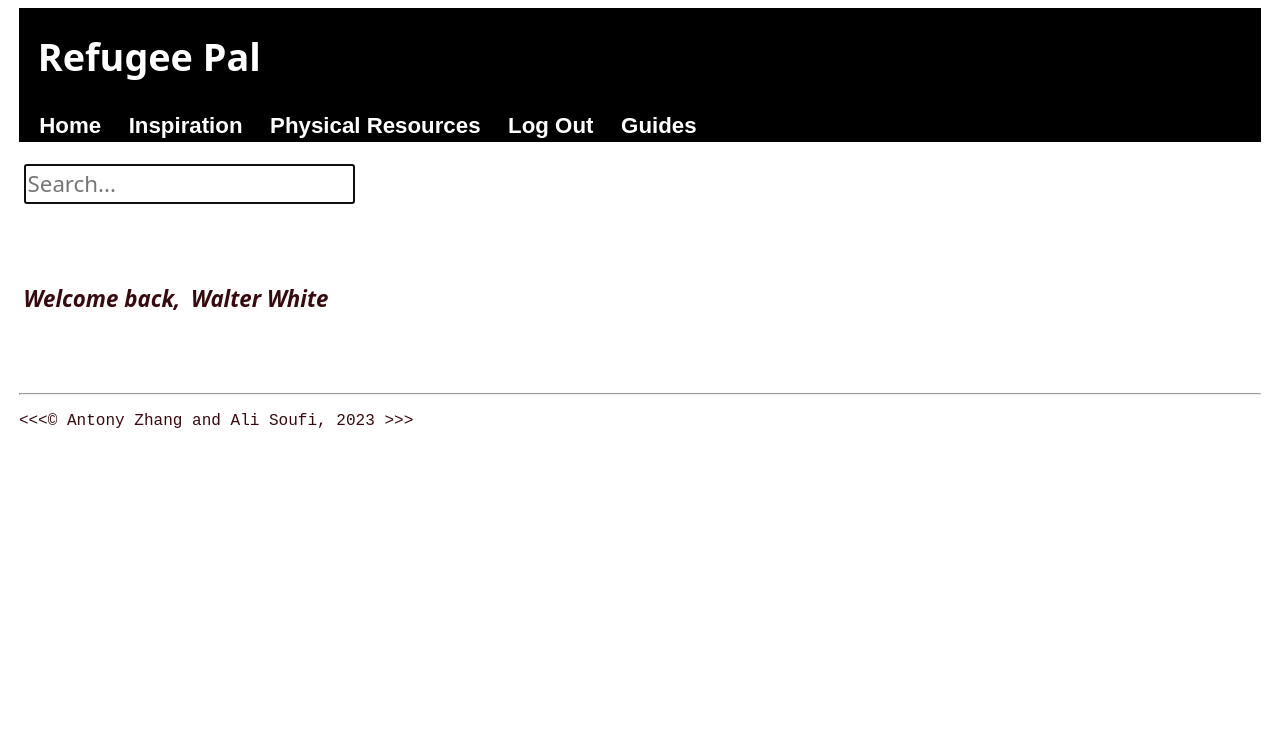
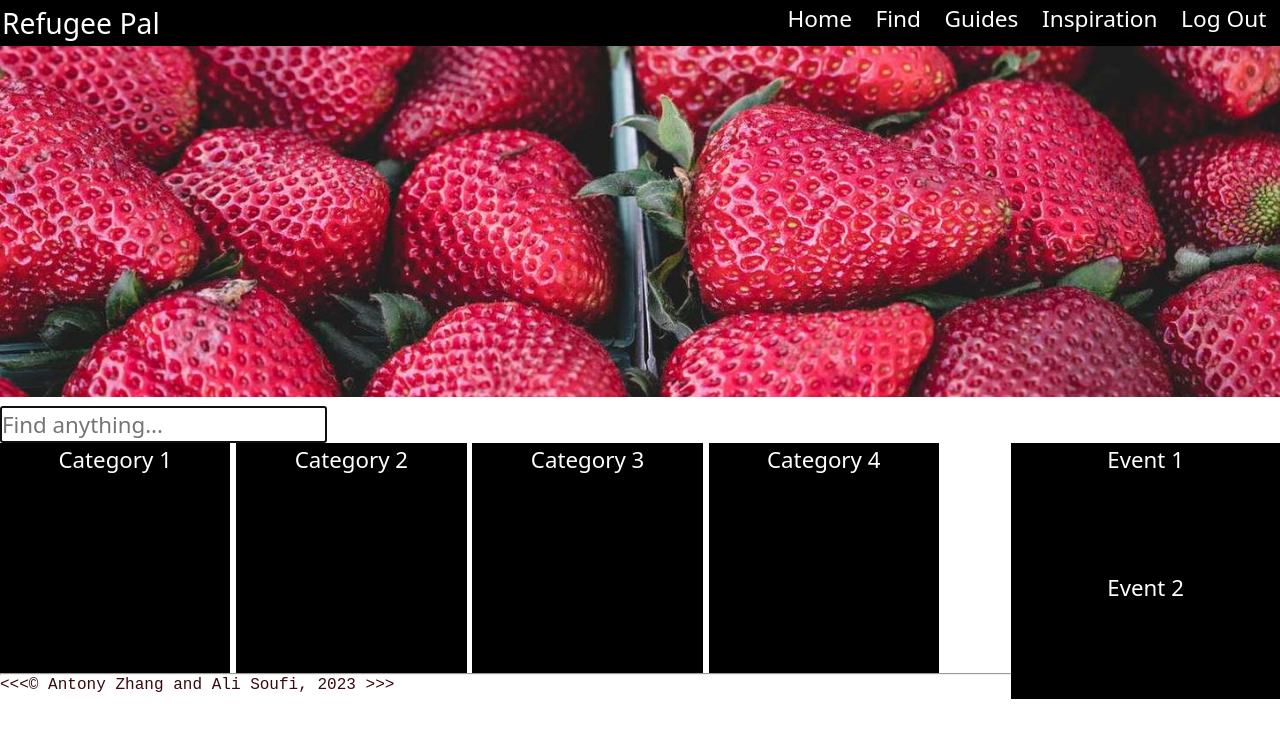
Before and after one commit to Refugee-Pal/Refugee-Pal-alpha, a plain HTML site: page homepage.html in a window 1280 px wide. Drawn offline with Linux system fonts and the light colour scheme.

Commit message:
Replaced taskbar, reset CSS, added new homepage layout NOTE: Some pages may be bugged

```diff
--- a/homepage.html
+++ b/homepage.html
@@ -11,20 +11,38 @@
 
     <body>
         <header>
-            <div class="black"><h1>Refugee Pal</h1>
+            <!-- <div class="black"><h1>Refugee Pal</h1>
             <nav>
                 <h3 class="taskbar"><a href="homepage.html">&nbsp;Home&nbsp;</a>
                 <a href="about us.html">&nbsp;Inspiration&nbsp;</a>
                 <a href="physical-resources.html">&nbsp;Physical Resources&nbsp;</a>
                 <a href="landing.html">&nbsp;Log Out&nbsp;</a>
                 <a href="guides.html">&nbsp;Guides&nbsp;</a></h3></div>
-                <form action="https://httpbin.org/get" method="get"></h3>
-                    <input type="search" name="searchBar" id="searchBar" required autofocus placeholder="Search...">
-                </form>
+            </nav> -->
+            <nav class="black">
+                <span>Refugee Pal</span>
+                <a href="landing.html">&nbsp;&nbsp;Log Out&nbsp;&nbsp;</a>
+                <a href="about us.html">&nbsp;&nbsp;Inspiration&nbsp;&nbsp;</a>
+                <a href="guides.html">&nbsp;&nbsp;Guides&nbsp;&nbsp;</a>
+                <a href="physical-resources.html">&nbsp;&nbsp;Find&nbsp;&nbsp;</a>
+                <a href="homepage.html">&nbsp;&nbsp;Home&nbsp;&nbsp;</a>
             </nav>
         </header>
         <main>
-            <h3><em><p>Welcome back, <strong>Walter White</strong></p></em></h3>
+            <img src="images/placeholder-1450x450.jpg" alt="placeholder">
+            <form class="mainSearch" action="https://httpbin.org/get" method="get">
+                <input type="search" name="searchBar" id="searchBar" class="mainSearch" required autofocus placeholder="Find anything...">
+            </form>
+            <ul class="homeList left">
+                <li><a href="#">Category 1</a></li>
+                <li><a href="#">Category 2</a></li>
+                <li><a href="#">Category 3</a></li>
+                <li><a href="#">Category 4</a></li>
+            </ul>
+            <ul class="homeList right">
+                <li class="right"><a href="#">Event 1</a></li>
+                <li class="right"><a href="#">Event 2</a></li>
+            </ul>
         </main>
         <footer>
             <hr><p class="foot">&lt;&lt;&lt;&COPY; Antony Zhang and Ali Soufi, 2023 &gt;&gt;&gt;</p>
--- a/style.css
+++ b/style.css
@@ -1,14 +1,15 @@
-
-
 * {
-font-family: system-ui, -apple-system, BlinkMacSystemFont, 'Segoe UI', Roboto, Oxygen, Ubuntu, Cantarell, 'Open Sans', 'Helvetica Neue', sans-serif;
-line-height: 1.5;
-margin-left: 0.25rem;
-margin-right: 0.25rem;
-font-size: 1.18rem;
-color: rgb(55, 10, 15)
+    font-family: system-ui, -apple-system, BlinkMacSystemFont, 'Segoe UI', Roboto, Oxygen, Ubuntu, Cantarell, 'Open Sans', 'Helvetica Neue', sans-serif;
+    line-height: 1.5;
+    margin: 0;
+    padding: 0;
+    box-sizing: border-box;
+    font-size: 1.18rem;
 }
 
+body {
+    color: rgb(55, 10, 15)
+}
 
 h1 {
 color: rgb(255, 255, 255);
@@ -17,11 +18,6 @@ font-size: 2rem;
 margin: 1rem;
 font-weight: 700;
 }
-
-a {
-font-family: Arial, Helvetica, sans-serif;
-}
-
 
 .footer {
 font-weight: lighter;
@@ -42,18 +38,37 @@ margin: 1.5rem 0rem;
 .guide {
 margin: 1rem;
 }
-
-a {
+.black {
+position:fixed;
+padding: 0.1rem;
+margin-bottom: 5rem;
+width:100%;
+display:inline;
+}
+.black a, .black span {
 color: white;
 text-decoration: none;
+font-weight:500;
+font-size: 1.2rem;
+float: right;
 }
 
-a:visited {
+img {
+max-width: 100%;
+}
+
+.black span {
+text-align: left;
+font-size: 1.5rem;
+float:left;
+}
+
+.black a:visited {
     color: white;
     text-decoration: none;
 }
 
-a:hover {
+.black a:hover {
     color:rgb(0, 0, 0);
     text-decoration: none;
     background-color: white;
@@ -99,5 +114,37 @@ a:hover {
 
 .black{
     background-color: black;
-    padding-top:0.1rem;
+    padding-top: 0.1rem;
 }
+
+li {
+    display: inline-block;
+    width: 18vw;
+    height: 18vw;
+    text-align:center;
+    list-style-type: none;
+    background-color:black;
+}
+
+li a {
+    color: white;
+    text-decoration: none;
+}
+
+li:hover {
+    background-color: grey;
+}
+
+.right {
+    float: right;
+    width: 21vw;
+    height: 10vw;
+}
+
+.homeList {
+    display: inline;
+}
+
+.initial {
+    padding-top: 5vh;
+}
```
Also changed, not shown: about us.html (+7 -10 lines), guides.html (+8 -11 lines), physical-resources.html (+7 -12 lines), images/placeholder-1450x450.jpg (added).
